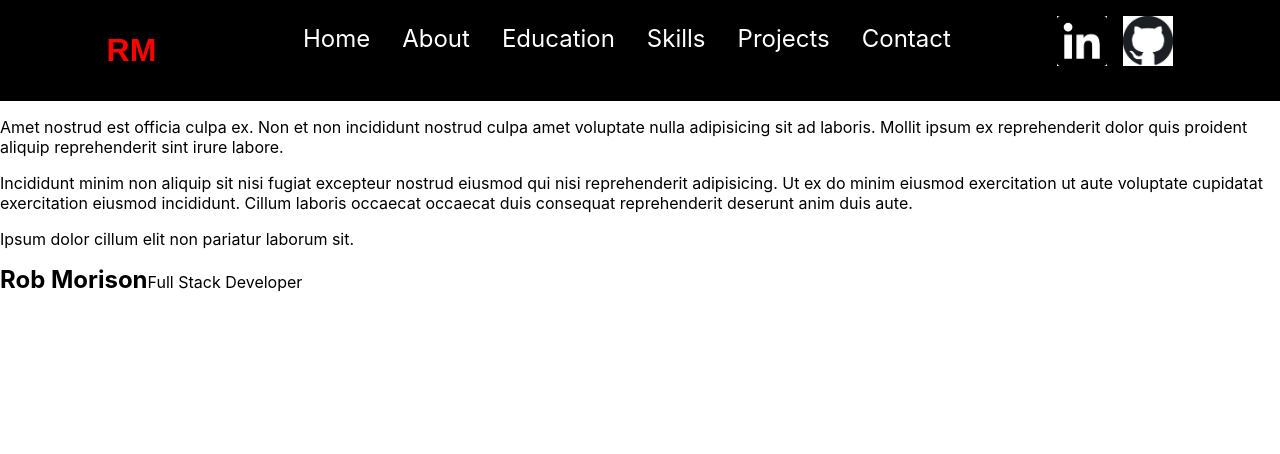
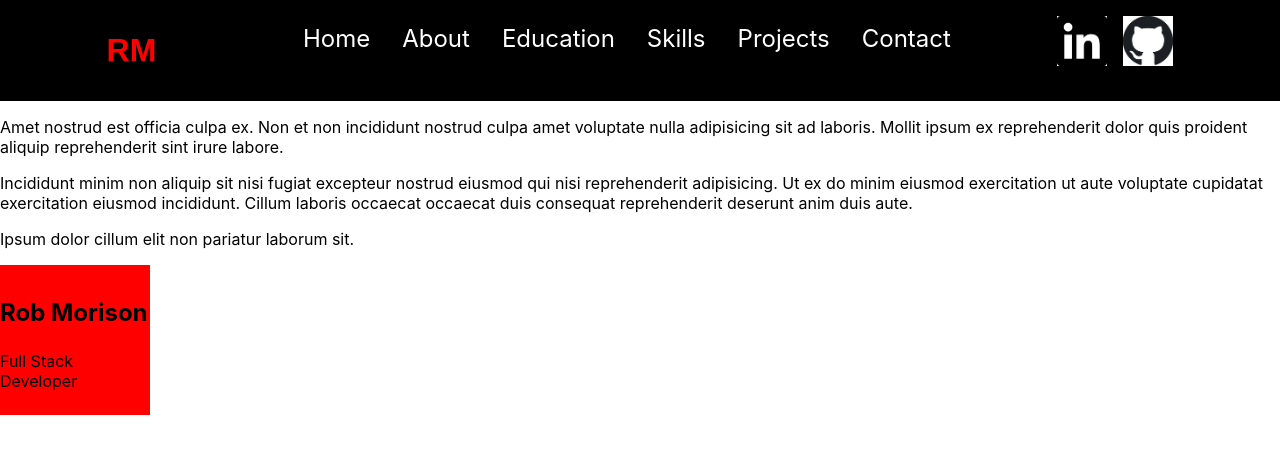
Before and after one commit to RobMorison/Portfolio, a React (Create React App) app in the folder portfolio/: page / in a window 1280 px wide. Shown: the top 454 px of the page. Built offline with nearby package versions, Linux system fonts and the light colour scheme.

Commit message:
Created a box for name + title

```diff
--- a/portfolio/src/components/Hero.css
+++ b/portfolio/src/components/Hero.css
@@ -5,12 +5,18 @@
 }
 
 .bio {
-
     color: black;
-
+    background-color: red;
+    height: 150px;
+    width: 150px;
+    border: 5px;
+    align-content: center;
+    justify-content: center;
 }
 
 .name {
     font-size: x-large;
     font-weight: bolder;
+    justify-content: center;
+
 }
--- a/portfolio/src/components/Hero.js
+++ b/portfolio/src/components/Hero.js
@@ -10,8 +10,8 @@ const Hero = () => {
             <p>Incididunt minim non aliquip sit nisi fugiat excepteur nostrud eiusmod qui nisi reprehenderit adipisicing. Ut ex do minim eiusmod exercitation ut aute voluptate cupidatat exercitation eiusmod incididunt. Cillum laboris occaecat occaecat duis consequat reprehenderit deserunt anim duis aute.</p>
             <p>Ipsum dolor cillum elit non pariatur laborum sit.</p>
                 <div className='bio'>
-                    <span className='name'>Rob Morison</span>
-                    <span>Full Stack Developer</span>
+                    <p className='name'>Rob Morison</p>
+                    <p>Full Stack Developer</p>
                 </div>
         </div>
         </>
```
